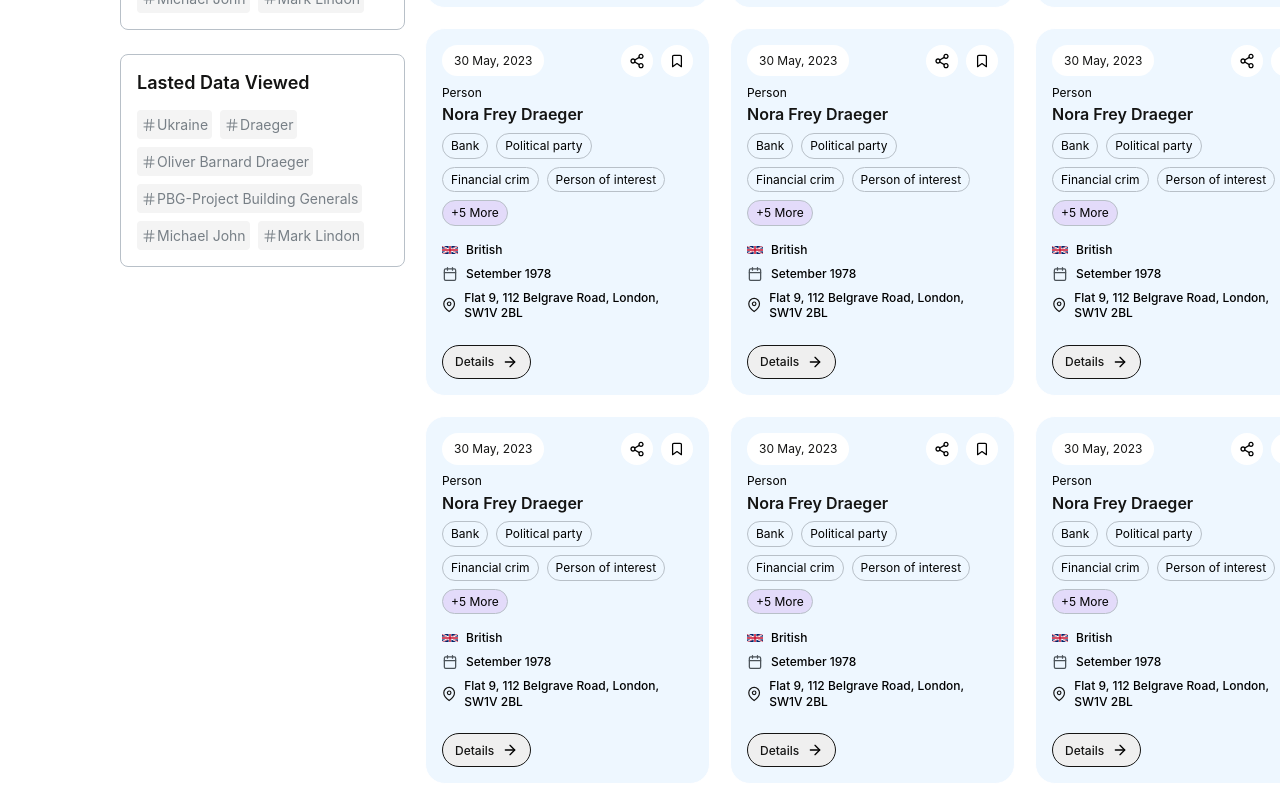
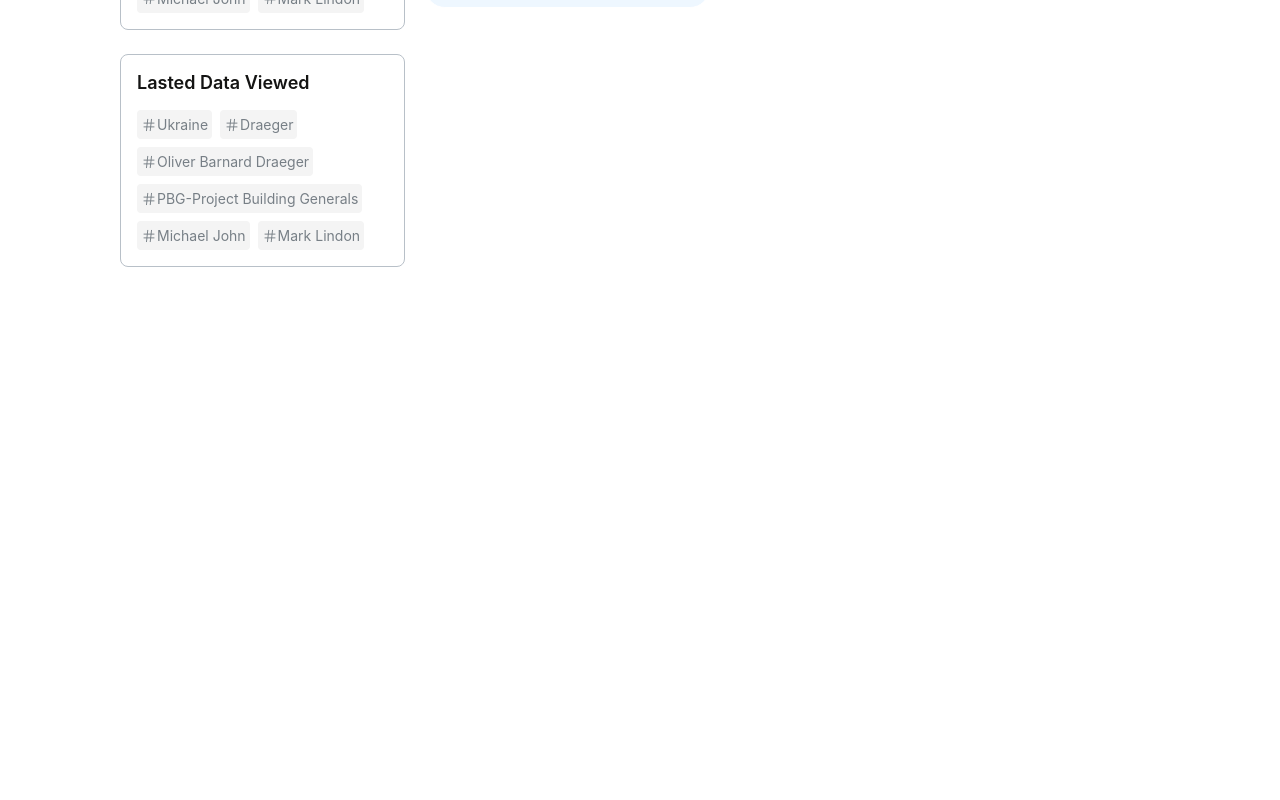
Before and after one commit to MagisterUnivers/deltaplata-searchwidget, a React (Create React App) app: page /search/1 in a window 1280 px wide. Shown: the part 629-1429 px from the top of the page. After the commit the page ends 912 px from the top, so only its background shows below. Built offline with nearby package versions, Linux system fonts and the light colour scheme.

Commit message:
FIX: Bulk section loader

```diff
--- a/src/components/Bulk/Bulk.style.scss
+++ b/src/components/Bulk/Bulk.style.scss
@@ -5,6 +5,8 @@
 	flex-direction: column;
 	align-items: flex-start;
 	gap: 8px;
+
+	cursor: pointer;
 
 	border-radius: 8px;
 	border: 1px solid var(--main-border-color);
--- a/src/pages/SearchPage/SearchPage.jsx
+++ b/src/pages/SearchPage/SearchPage.jsx
@@ -61,14 +61,14 @@
 					<div className="search-list__wrapper">
 						<ul className="search-list">
 							<PersonCard />
+							{/* <PersonCard />
 							<PersonCard />
 							<PersonCard />
 							<PersonCard />
 							<PersonCard />
 							<PersonCard />
 							<PersonCard />
-							<PersonCard />
-							<PersonCard />
+							<PersonCard /> */}
 						</ul>
 					</div>
 				</div>
```
